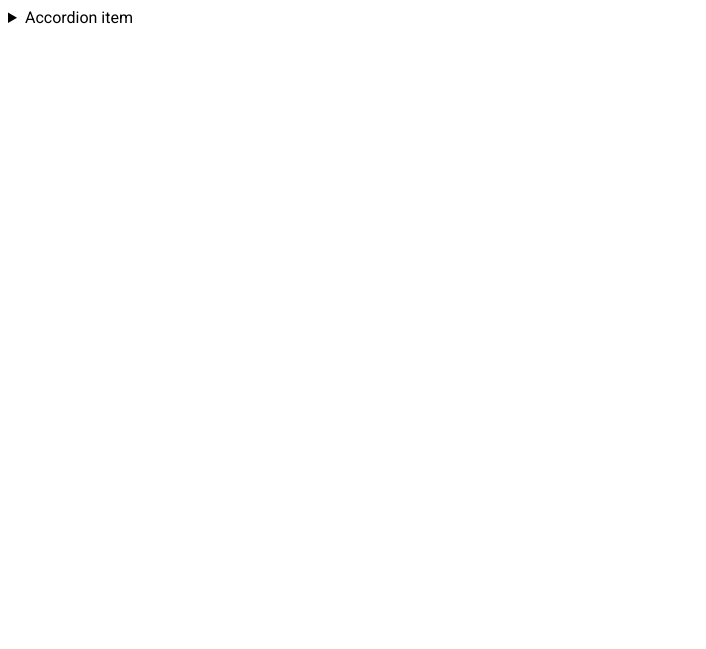
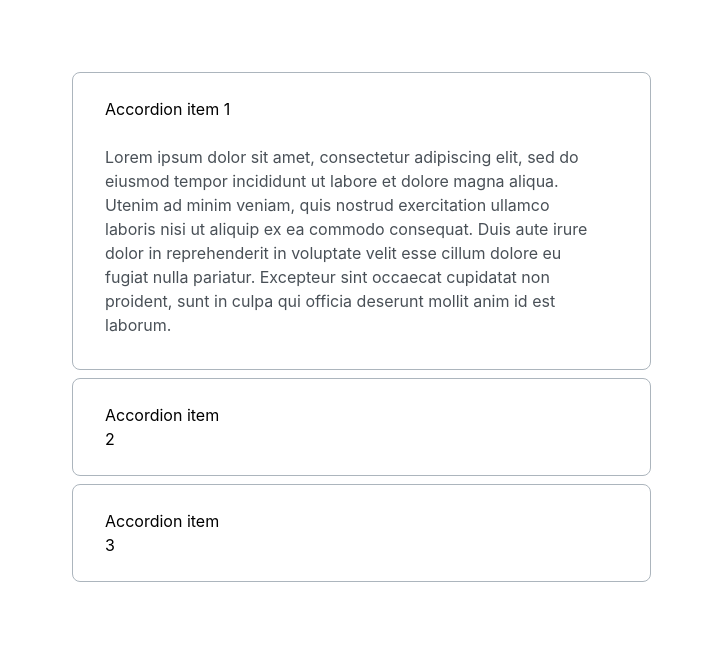
Before and after one commit to js-tasks-ru/htmlcss-20220210_daria-kuzina-e, a website: page 03-lection1/02-accordion/index.html in a window 1280 px wide. Shown: the whole page, without its empty margins (0-706 px from the left). Drawn offline with nearby package versions, Linux system fonts and the light colour scheme.

Commit message:
4th task

```diff
--- a/03-lection1/02-accordion/accordion.css
+++ b/03-lection1/02-accordion/accordion.css
@@ -1 +1,60 @@
 /* Стилизация аккордеона */
+
+@import url(https://cdnjs.cloudflare.com/ajax/libs/normalize/8.0.1/normalize.min.css);
+
+*{
+     font-size: 16px;
+     font-family: Inter;
+     line-height: 24px;
+
+}
+
+
+.accordion{
+     padding: 5%;
+
+}
+
+
+.accordion__item{
+     margin: 8px;
+     border: 1px solid #ACB5BD;
+     box-sizing: border-box;
+     border-radius: 8px;
+     width: 579px;
+
+}
+
+
+.accordion__summary::-webkit-details-marker {
+     display: none;
+
+}
+
+
+.accordion__item:last-child {
+     margin-bottom: 0;
+
+}
+
+
+.accordion__summary{
+     display: block;
+     padding: 24px 419px 24px 32px;
+
+}
+
+
+.accordion__details:open{
+     height: 168px;
+     width: 579px;
+
+    }
+
+
+   .accordion__text{
+     color: #495057;
+     margin:0;
+     padding: 0px 48px 32px 32px;
+
+   }
--- a/03-lection1/02-accordion/index.html
+++ b/03-lection1/02-accordion/index.html
@@ -6,13 +6,37 @@
         <link rel="stylesheet" href="./accordion.css">
     </head>
     <body>
-        <details>
-            <summary>
-                Accordion item
-            </summary>
-            <p>
-                Hidden content
-            </p>
-        </details>
+        <div class= accordion>
+             <section class= "accordion__item">
+                 <details class="accordion__details" open>
+                      <summary class= accordion__summary>Accordion item 1</summary>
+                          <p class="accordion__text">Lorem ipsum dolor sit amet, consectetur adipiscing elit, sed do eiusmod tempor incididunt ut labore et dolore magna aliqua.
+                                        Utenim ad minim veniam, quis nostrud exercitation ullamco laboris nisi ut aliquip ex ea commodo consequat.
+                                        Duis aute irure dolor in reprehenderit in voluptate velit esse cillum dolore eu fugiat nulla pariatur.
+                                        Excepteur sint occaecat cupidatat non proident, sunt in culpa qui officia deserunt mollit anim id est laborum.</p>
+                 </details>
+             </section>
+
+           <section class="accordion__item">
+                 <details class="accordion__details">
+                     <summary class= accordion__summary>Accordion item 2</summary>
+                         <p class="accordion__text">Lorem ipsum dolor sit amet, consectetur adipiscing elit, sed do eiusmod tempor incididunt ut labore et dolore magna aliqua.
+                                         Ut enim ad minim veniam, quis nostrud exercitation ullamco laboris nisi ut aliquip ex ea commodo consequat.
+                                         Duis aute irure dolor in reprehenderit in voluptate velit esse cillum dolore eu fugiat nulla pariatur.
+                                         Excepteur sint occaecat cupidatat non proident, sunt in culpa qui officia deserunt mollit anim id est laborum.</p>
+                 </details>
+
+             </section>
+
+          <section class="accordion__item">
+             <details class="accordion__details">
+                 <summary class= accordion__summary>Accordion item 3</summary>
+                     <p class="accordion__text">Lorem ipsum dolor sit amet, consectetur adipiscing elit, sed do eiusmod tempor incididunt ut labore et dolore magna aliqua.
+                                          Ut enim ad minim veniam, quis nostrud exercitation ullamco laboris nisi ut aliquip ex ea commodo consequat.
+                                         Duis aute irure dolor in reprehenderit in voluptate velit esse cillum dolore eu fugiat nulla pariatur.
+                                         Excepteur sint occaecat cupidatat non proident, sunt in culpa qui officia deserunt mollit anim id est laborum.</p>
+             </details>
+           </section>
+        </div>
     </body>
 </html>
```
